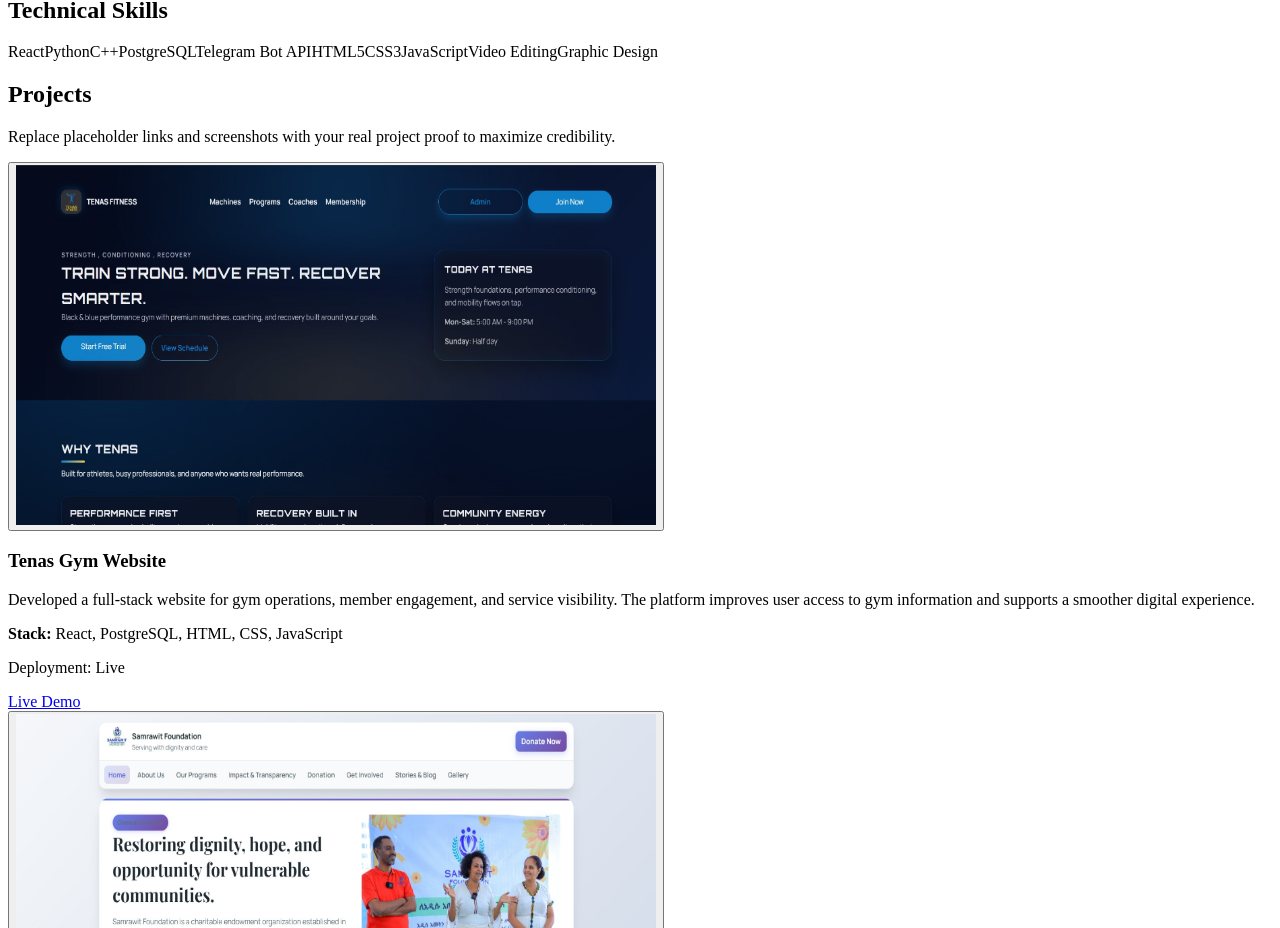
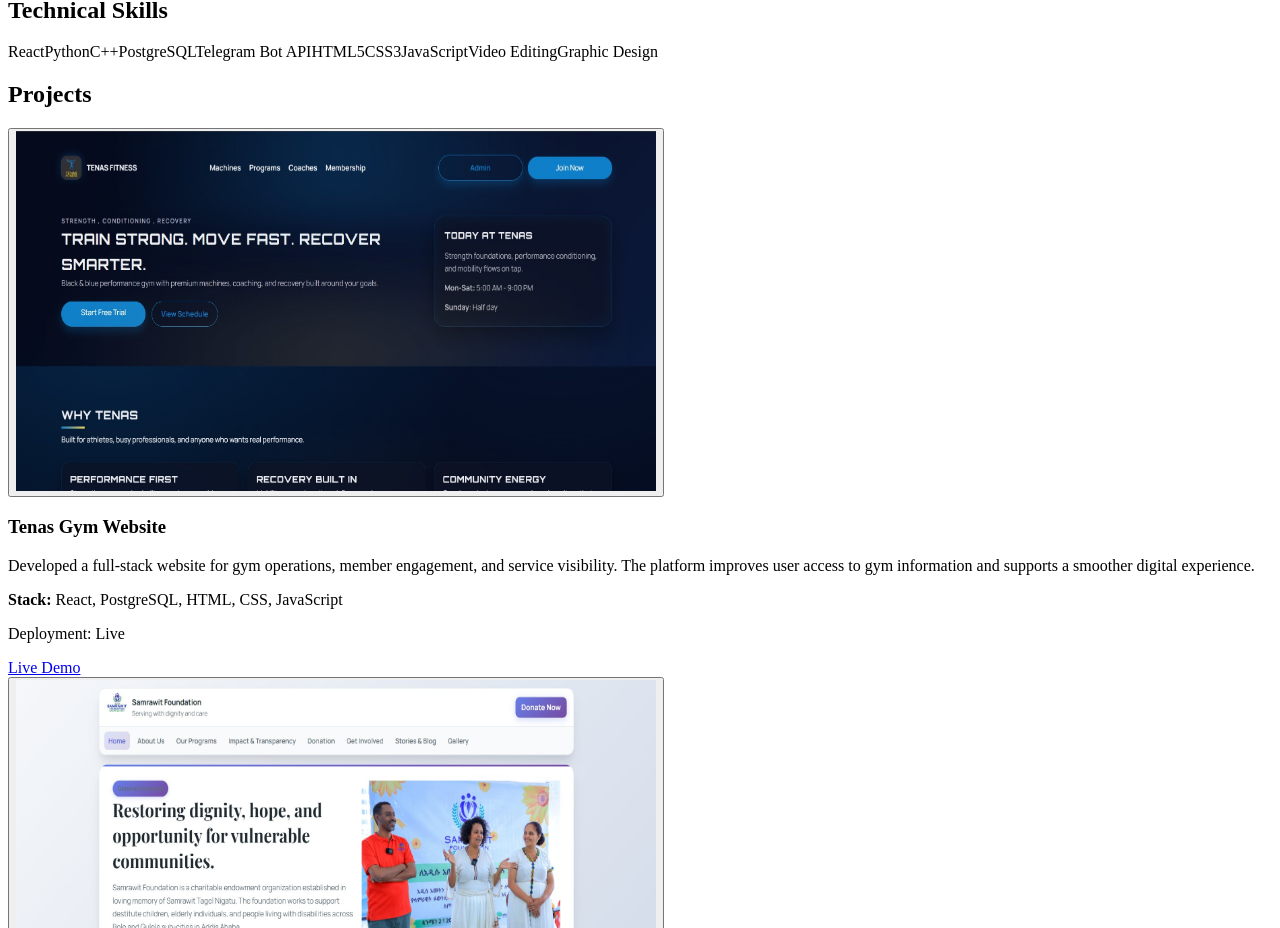
Before and after one commit to dagimalemayehu5595-hue/portfolio, a React (Vite) app: page / in a window 1280 px wide. Shown: the part 3795-4723 px from the top of the page. Built offline with nearby package versions, Linux system fonts and the light colour scheme; the HTML template or start-up script is replaced by a standard one.

Commit message:
Remove projects helper message

```diff
--- a/src/App.jsx
+++ b/src/App.jsx
@@ -442,7 +442,6 @@
 
         <section id="projects" className="container panel reveal">
           <h2>Projects</h2>
-          <p className="section-note">Replace placeholder links and screenshots with your real project proof to maximize credibility.</p>
           <div className="project-grid">
             {projects.map((project) => (
               <ProjectCard
```
